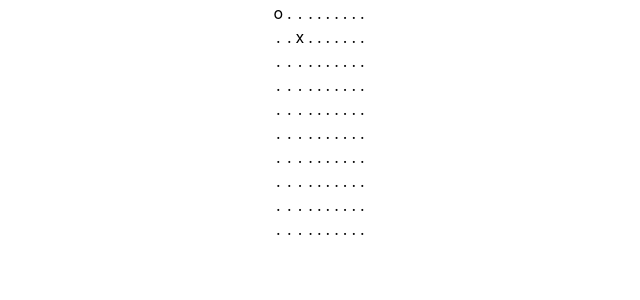
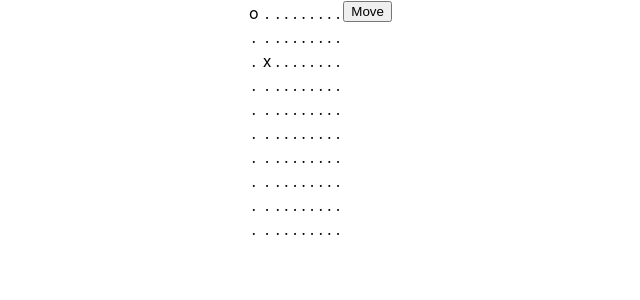
Before and after one commit to herstad/brigands-deploy, a React (Create React App) app: page / in a window 1280 px wide. Shown: the top 300 px of the page, without its empty margins (321-961 px from the left). Built offline with nearby package versions, Linux system fonts and the light colour scheme.

Commit message:
Move object

```diff
--- a/src/App.css
+++ b/src/App.css
@@ -1,4 +1,4 @@
-.Arena {
+.PlayingField {
   align-items: center;
   border-width: 1px;
 }
--- a/src/App.js
+++ b/src/App.js
@@ -1,15 +1,38 @@
 import React, { Component } from 'react';
 import './App.css';
-import Arena from './arena';
+import PlayingField from './PlayingField';
+import Orders from './Orders';
 
 class App extends Component {
+
+
+  constructor(props) {
+    super(props);
+
+    const items = [{x: 1, y: 2, type: 'x'}, {x: 0, y: 0, type: 'o'}];
+    this.state = {items:items};
+    this.moveOnClick =this.moveOnClick.bind(this);
+  }
 
   render() {
     return (
       <div className="App">
-        <Arena size="10"/>
+        <PlayingField size="10" items={this.state.items}/>
+        <Orders moveOnClick={this.moveOnClick}/>
       </div>
     );
+  }
+
+  moveOnClick(e) {
+    console.log('clicked moveOnClick');
+    e.preventDefault();
+    this.setState((state) => {
+      const [mover, ...rest] = state.items;
+      const moved = Object.assign({}, mover);
+      moved.x = mover.x + 1;
+      console.log('clicked moveOnClick. moved.x: ' + moved.x);
+      return {items: [moved, ...rest]};
+    });
   }
 }
 
--- /dev/null
+++ b/src/Orders.js
@@ -0,0 +1,10 @@
+import React, {Component} from 'react';
+
+class Orders extends Component {
+
+  render() {
+    return <div><button onClick={this.props.moveOnClick}>Move</button></div>
+  }
+}
+
+export default Orders;
--- /dev/null
+++ b/src/PlayingField.js
@@ -0,0 +1,34 @@
+import React, {Component} from 'react';
+
+class PlayingField extends Component {
+
+  render() {
+
+    const matrix = this.createMatrix(10, this.props.items);
+
+    return <div className="PlayingField">
+      <table>
+        <tbody>
+        {matrix.map(row => <tr key={row[0].x}>{row.map(elem => <td key={'x' + elem.x + 'y' +elem.y}>{elem.type}</td>)}</tr>)}
+        </tbody>
+      </table>
+    </div>;
+  }
+
+  createMatrix(n = 10, items) {
+    let matrix = [];
+    for (let y = 0; y < n; y++) {
+      matrix[y] = [];
+      for (let x = 0; x < n; x++) {
+        matrix[y][x] = this.createAtPosition(items, x, y);
+      }
+    }
+    return matrix;
+  }
+
+  createAtPosition(items = [], x, y) {
+    return items.find((item) => item.x === x && item.y === y) || {x: x, y: y, type: '.'}
+  }
+}
+
+export default PlayingField;
--- a/src/arena.js
+++ /dev/null
@@ -1,33 +0,0 @@
-import React, {Component} from 'react';
-
-class Arena extends Component {
-
-  render() {
-    const items = [{x: 1, y: 2, type: 'x'}, {x: 0, y: 0, type: 'o'}];
-
-    const matrix = this.createMatrix(10, items);
-
-    return <div className="Arena">
-      <table>
-        {matrix.map(row => <tr>{row.map(elem => <td>{elem.type}</td>)}</tr>)}
-      </table>
-    </div>;
-  }
-
-  createMatrix(n = 10, items) {
-    let matrix = [];
-    for (let i = 0; i < n; i++) {
-      matrix[i] = [];
-      for (let j = 0; j < n; j++) {
-        matrix[i][j] = this.getAtPosition(items, i, j);
-      }
-    }
-    return matrix;
-  }
-
-  getAtPosition(items = [], x, y) {
-    return items.find((item) => item.x === x && item.y === y) || {x: x, y: y, type: '.'}
-  }
-}
-
-export default Arena;
```
